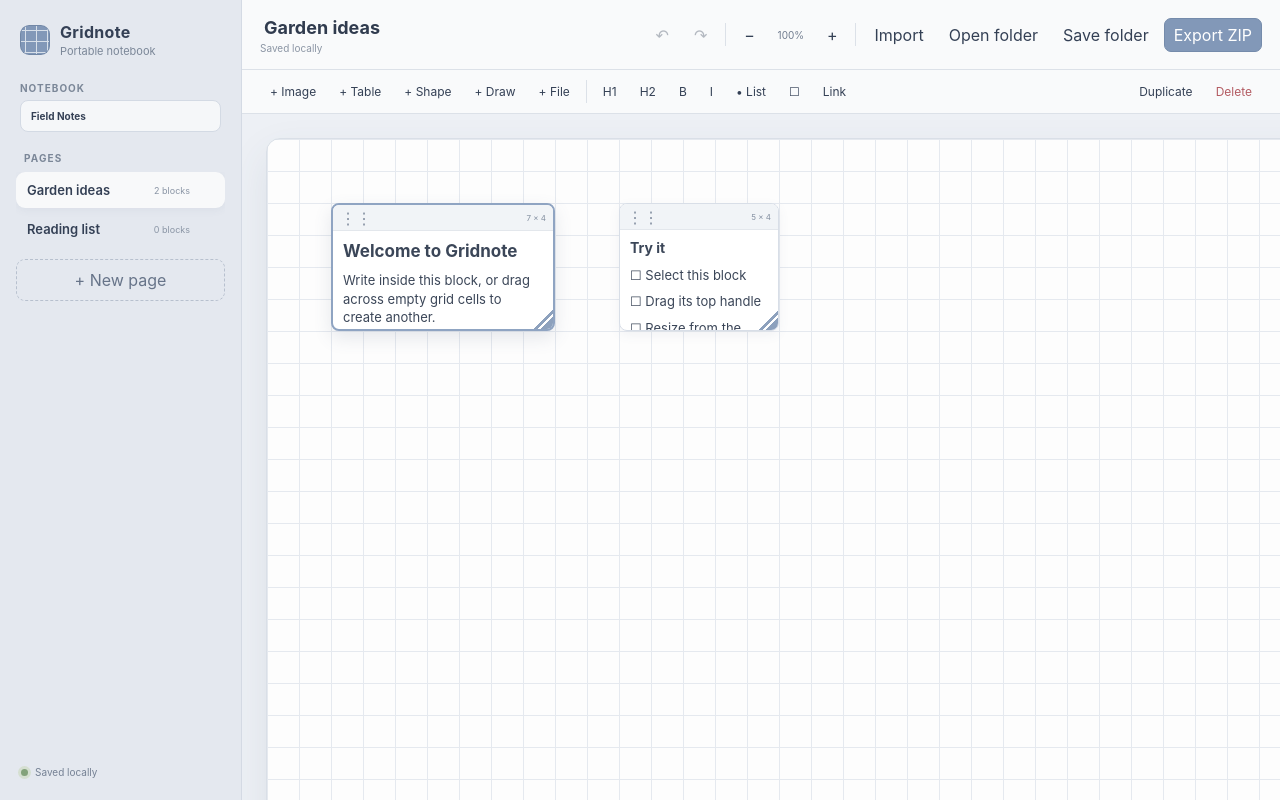
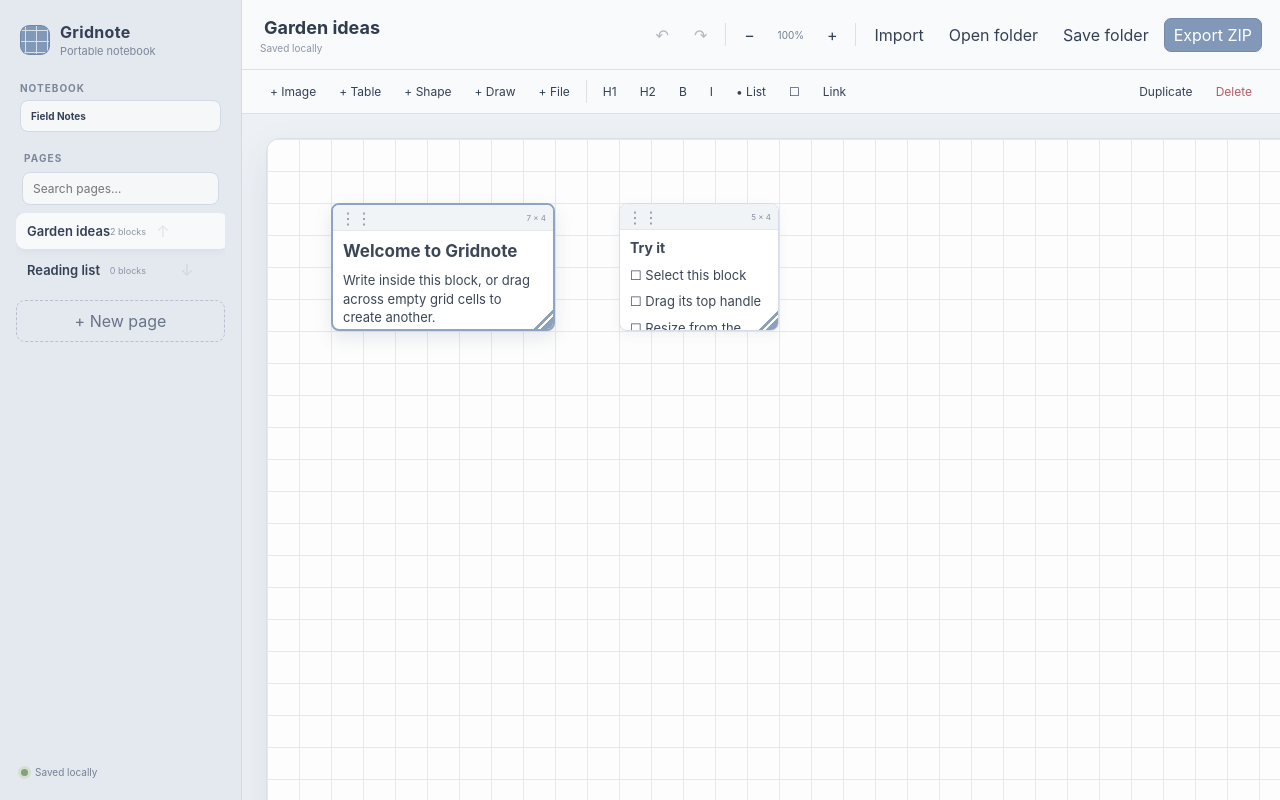
Before and after one commit to SoldierInLand/No.7-GridNote, a Next.js app: page / in a window 1280 px wide. Built offline with nearby package versions, Linux system fonts and the light colour scheme.

Commit message:
feat: complete standalone notebook polish

```diff
--- a/app/GridnoteEditor.tsx
+++ b/app/GridnoteEditor.tsx
@@ -216,6 +216,7 @@
   const [status, setStatus] = useState("Ready");
   const [warningMessage, setWarningMessage] = useState("");
   const [phoneMode, setPhoneMode] = useState<"edit" | "pan">("edit");
+  const [pageQuery, setPageQuery] = useState("");
   const [drawColor, setDrawColor] = useState("#556b5d");
   const [drawWidth, setDrawWidth] = useState(3);
   const [drawingStrokeId, setDrawingStrokeId] = useState<string | null>(null);
@@ -431,8 +432,17 @@
     );
     if (interaction.kind === "move") {
       const candidate = {
-        column: Math.max(0, interaction.startColumn + deltaColumn),
-        row: Math.max(0, interaction.startRow + deltaRow),
+        column: Math.max(
+          0,
+          Math.min(
+            COLUMNS - block.columnSpan,
+            interaction.startColumn + deltaColumn,
+          ),
+        ),
+        row: Math.max(
+          0,
+          Math.min(ROWS - block.rowSpan, interaction.startRow + deltaRow),
+        ),
         columnSpan: block.columnSpan,
         rowSpan: block.rowSpan,
       };
@@ -444,8 +454,17 @@
       const candidate = {
         column: block.column,
         row: block.row,
-        columnSpan: Math.max(1, interaction.startColumnSpan + deltaColumn),
-        rowSpan: Math.max(1, interaction.startRowSpan + deltaRow),
+        columnSpan: Math.max(
+          1,
+          Math.min(
+            COLUMNS - block.column,
+            interaction.startColumnSpan + deltaColumn,
+          ),
+        ),
+        rowSpan: Math.max(
+          1,
+          Math.min(ROWS - block.row, interaction.startRowSpan + deltaRow),
+        ),
       };
       setGhost({
         ...candidate,
@@ -721,6 +740,64 @@
       "Page deleted",
     );
     setSelectedId(null);
+  };
+
+  const reorderPage = (pageId: string, direction: -1 | 1) => {
+    const index = notebook.pages.findIndex((page) => page.id === pageId);
+    const target = index + direction;
+    if (index < 0 || target < 0 || target >= notebook.pages.length) return;
+    const pages = [...notebook.pages];
+    [pages[index], pages[target]] = [pages[target], pages[index]];
+    commit({ ...notebook, pages }, "Page order saved");
+  };
+
+  const moveSelectedBlockByKeyboard = (
+    block: GridBlock,
+    deltaColumn: number,
+    deltaRow: number,
+    resize: boolean,
+  ) => {
+    const result = resize
+      ? resizeBlock(
+          block,
+          Math.max(
+            1,
+            Math.min(COLUMNS - block.column, block.columnSpan + deltaColumn),
+          ),
+          Math.max(
+            1,
+            Math.min(ROWS - block.row, block.rowSpan + deltaRow),
+          ),
+          activePage.blocks,
+        )
+      : moveBlock(
+          block,
+          Math.max(
+            0,
+            Math.min(
+              COLUMNS - block.columnSpan,
+              block.column + deltaColumn,
+            ),
+          ),
+          Math.max(
+            0,
+            Math.min(ROWS - block.rowSpan, block.row + deltaRow),
+          ),
+          activePage.blocks,
+        );
+    if (!result.ok) {
+      setStatus("That grid position is occupied");
+      return;
+    }
+    updateActivePage(
+      (page) => ({
+        ...page,
+        blocks: page.blocks.map((item) =>
+          item.id === block.id ? (result.block as GridBlock) : item,
+        ),
+      }),
+      resize ? "Block resized" : "Block moved",
+    );
   };
 
   const exportZip = async () => {
@@ -1188,6 +1265,23 @@
     ],
     [],
   );
+  const visiblePages = useMemo(() => {
+    const query = pageQuery.trim().toLocaleLowerCase();
+    if (!query) return notebook.pages;
+    return notebook.pages.filter((page) => {
+      const searchable = [
+        page.title,
+        ...page.blocks.map((block) =>
+          block.type === "rich-text"
+            ? block.html.replace(/<[^>]+>/g, " ")
+            : block.type,
+        ),
+      ]
+        .join(" ")
+        .toLocaleLowerCase();
+      return searchable.includes(query);
+    });
+  }, [notebook.pages, pageQuery]);
 
   return (
     <main className="gridnote-shell">
@@ -1219,8 +1313,21 @@
           />
         </label>
         <div className="sidebar-heading">Pages</div>
+        <label className="page-search">
+          <span className="sr-only">Search pages</span>
+          <input
+            type="search"
+            value={pageQuery}
+            onChange={(event) => setPageQuery(event.target.value)}
+            placeholder="Search pages…"
+          />
+        </label>
         <nav className="page-list" aria-label="Notebook pages">
-          {notebook.pages.map((page) => (
+          {visiblePages.map((page) => {
+            const pageIndex = notebook.pages.findIndex(
+              (item) => item.id === page.id,
+            );
+            return (
             <div
               className={`page-row ${page.id === notebook.activePageId ? "active" : ""}`}
               key={page.id}
@@ -1238,6 +1345,22 @@
                 <small>{page.blocks.length} blocks</small>
               </button>
               <button
+                className="page-order"
+                onClick={() => reorderPage(page.id, -1)}
+                disabled={pageIndex === 0}
+                aria-label={`Move ${page.title} up`}
+              >
+                ↑
+              </button>
+              <button
+                className="page-order"
+                onClick={() => reorderPage(page.id, 1)}
+                disabled={pageIndex === notebook.pages.length - 1}
+                aria-label={`Move ${page.title} down`}
+              >
+                ↓
+              </button>
+              <button
                 className="page-delete"
                 onClick={() => deletePage(page.id)}
                 aria-label={`Delete ${page.title}`}
@@ -1245,7 +1368,11 @@
                 ×
               </button>
             </div>
-          ))}
+            );
+          })}
+          {!visiblePages.length && (
+            <p className="page-empty">No matching pages</p>
+          )}
         </nav>
         <button className="new-page-button" onClick={addPage}>
           + New page
@@ -1283,7 +1410,7 @@
                 onBlur={() => commit({ ...notebookRef.current })}
                 aria-label="Page title"
               />
-              <small>{status}</small>
+              <small role="status" aria-live="polite">{status}</small>
             </div>
           </div>
           <div className="topbar-actions">
@@ -1419,6 +1546,7 @@
               onPointerUp={onCanvasPointerUp}
               onPointerCancel={onCanvasPointerUp}
               aria-label="Structural note grid"
+              role="application"
             >
               {activePage.blocks.map((block) => {
                 const live =
@@ -1433,10 +1561,40 @@
                       width: live.columnSpan * CELL,
                       height: live.rowSpan * CELL,
                     }}
+                    tabIndex={phoneMode === "pan" ? -1 : 0}
+                    aria-label={`${block.type} block, ${block.columnSpan} by ${block.rowSpan} cells`}
                     onPointerDown={(event) => {
                       if (phoneMode === "pan") return;
                       event.stopPropagation();
                       setSelectedId(block.id);
+                    }}
+                    onFocus={() => setSelectedId(block.id)}
+                    onKeyDown={(event) => {
+                      if (event.currentTarget !== event.target) return;
+                      const deltas: Record<string, [number, number]> = {
+                        ArrowLeft: [-1, 0],
+                        ArrowRight: [1, 0],
+                        ArrowUp: [0, -1],
+                        ArrowDown: [0, 1],
+                      };
+                      if (
+                        (event.key === "Delete" ||
+                          event.key === "Backspace") &&
+                        selectedId === block.id
+                      ) {
+                        event.preventDefault();
+                        deleteSelected();
+                        return;
+                      }
+                      const delta = deltas[event.key];
+                      if (!delta) return;
+                      event.preventDefault();
+                      moveSelectedBlockByKeyboard(
+                        block,
+                        delta[0],
+                        delta[1],
+                        event.shiftKey,
+                      );
                     }}
                   >
                     <button
--- a/app/globals.css
+++ b/app/globals.css
@@ -128,6 +128,38 @@
   text-transform: uppercase;
 }
 
+.page-search {
+  padding: 0 6px 8px;
+}
+
+.page-search input {
+  width: 100%;
+  padding: 8px 10px;
+  color: var(--ink);
+  background: #f5f7f9;
+  border: 1px solid #d3dae4;
+  border-radius: 8px;
+  font-size: 12px;
+}
+
+.page-empty {
+  margin: 12px;
+  color: var(--muted);
+  font-size: 12px;
+  text-align: center;
+}
+
+.sr-only {
+  position: absolute;
+  width: 1px;
+  height: 1px;
+  padding: 0;
+  overflow: hidden;
+  clip: rect(0, 0, 0, 0);
+  white-space: nowrap;
+  border: 0;
+}
+
 .page-list {
   display: grid;
   gap: 3px;
@@ -173,6 +205,23 @@
   font-weight: 600;
   text-overflow: ellipsis;
   white-space: nowrap;
+}
+
+.page-order {
+  width: 24px;
+  padding: 7px 0;
+  color: #8995a5;
+  opacity: 0;
+}
+
+.page-row:hover .page-order,
+.page-row:focus-within .page-order {
+  opacity: 1;
+}
+
+.page-order:disabled {
+  opacity: 0.2;
+  cursor: default;
 }
 
 .page-select small {
@@ -415,6 +464,19 @@
 .note-block.selected {
   border: 2px solid #8fa4c2;
   box-shadow: 0 7px 18px #53657c24;
+}
+
+.note-block:focus-visible {
+  outline: 3px solid #8fa4c2;
+  outline-offset: 3px;
+}
+
+button:focus-visible,
+input:focus-visible,
+select:focus-visible,
+[contenteditable]:focus-visible {
+  outline: 2px solid #7e94b2;
+  outline-offset: 2px;
 }
 
 .note-block.invalid,
@@ -848,6 +910,25 @@
     padding: 12px;
   }
 
+  .note-block {
+    grid-template-rows: 36px minmax(0, 1fr);
+  }
+
+  .move-handle {
+    min-height: 36px;
+    padding-inline: 10px;
+  }
+
+  .resize-handle {
+    width: 30px;
+    height: 30px;
+  }
+
+  .page-order {
+    width: 32px;
+    opacity: 1;
+  }
+
   .mobile-tools {
     display: grid;
     grid-template-columns: repeat(5, 1fr);
```
Also changed, not shown: lib/portable.mjs.
